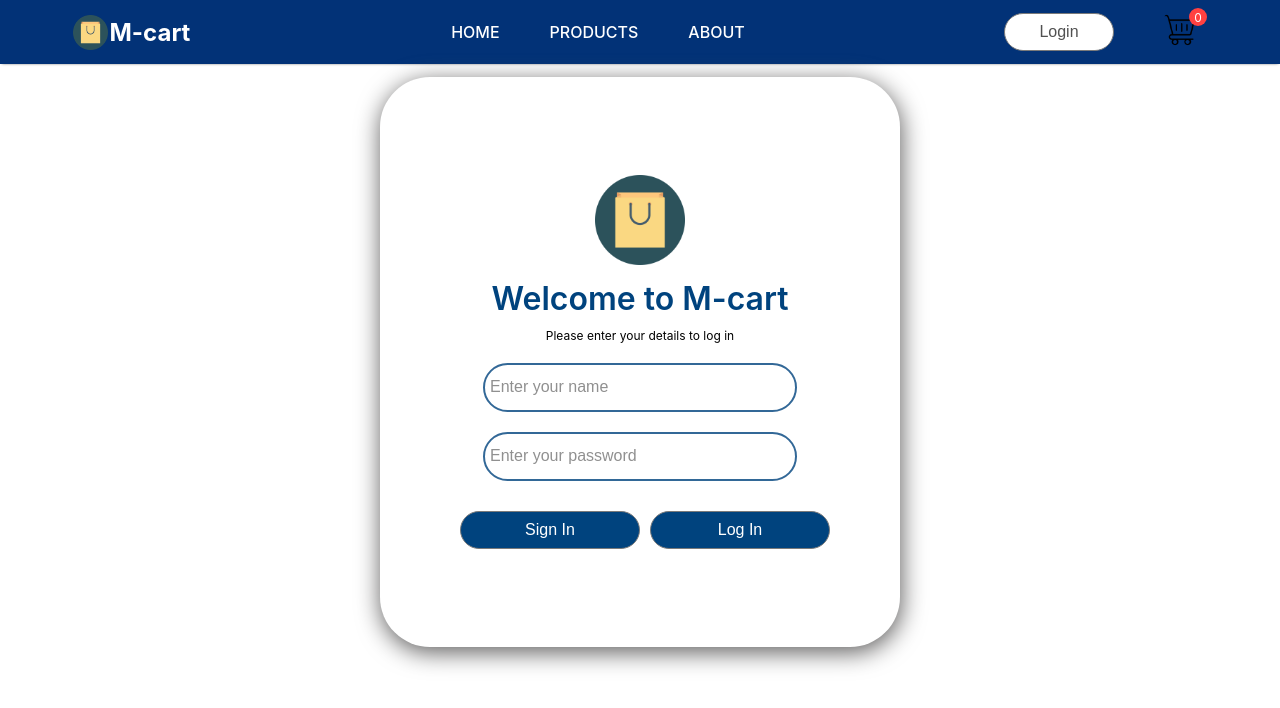
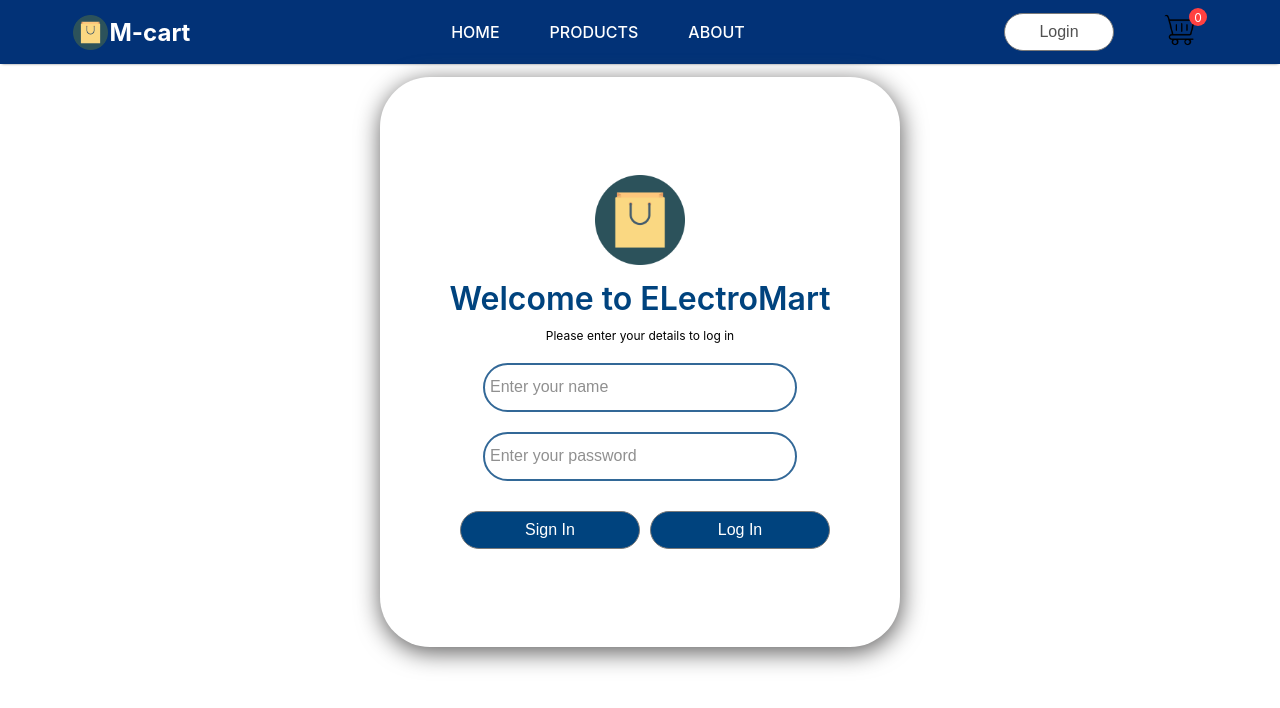
Before and after one commit to RohitBairagi193/ELectroMart-Project, a React (Create React App) app: page /Loginpage2 in a window 1280 px wide. Shown: the top 708 px of the page. Built offline with nearby package versions, Linux system fonts and the light colour scheme.

Commit message:
Update Loginpage2.js

```diff
--- a/src/Components/Login/Loginpage2.js
+++ b/src/Components/Login/Loginpage2.js
@@ -36,7 +36,7 @@ const Loginpage = (props) => {
         ) : (
           <>
             <img src={Im31} alt="Cart" />
-            <h1>Welcome to M-cart</h1>
+            <h1>Welcome to ELectroMart</h1>
             <h2>Please enter your details to log in</h2>
             <form onSubmit={props.handleSubmit}>
               <input
```
